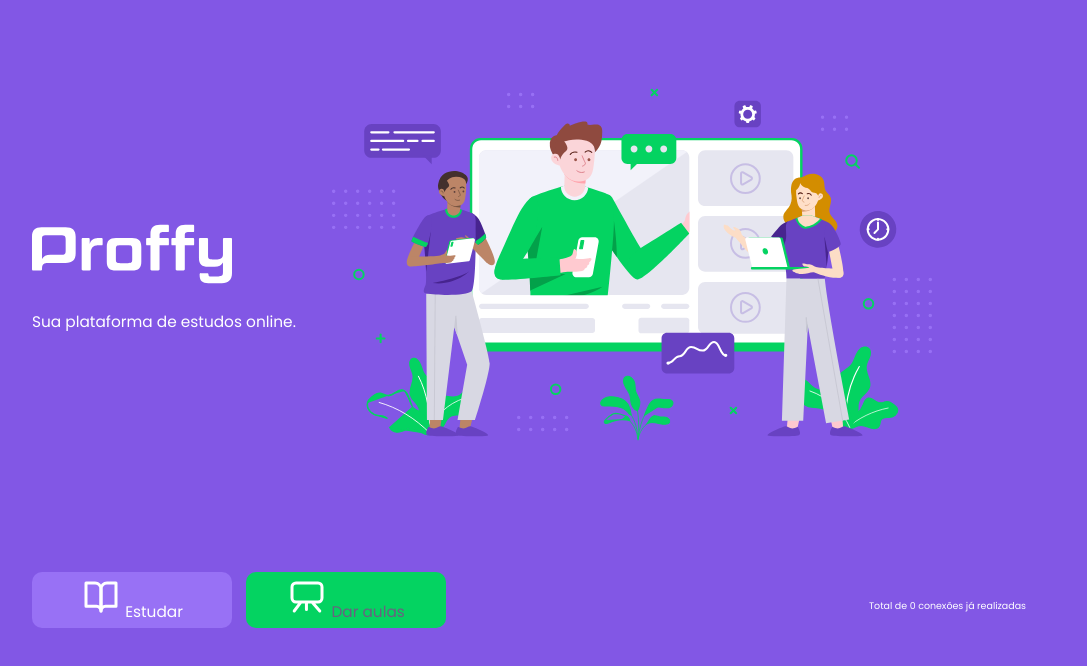
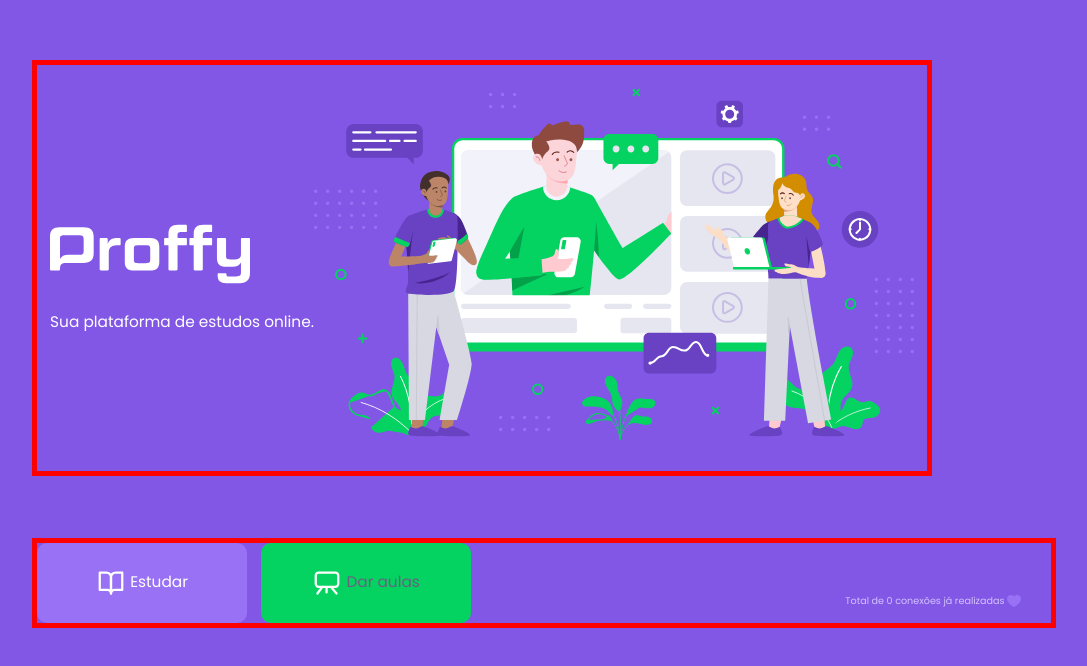
Before and after one commit to GabriellCdeC/Next-Level-Week, a plain HTML site: page index.html in a window 1280 px wide. Shown: the part 132-798 px from the top of the page, without its empty margins (158-1245 px from the left). Drawn offline with Linux system fonts and the light colour scheme.

Commit message:
css update

```diff
--- a/css/style.css
+++ b/css/style.css
@@ -51,10 +51,11 @@
 }
 
 .intro{
-    width: 100%;
     display: flex;
     align-items: center;
-    justify-content: space-between;
+    justify-content: center;
+    border: 5px solid red;
+
 }
 
 .logo img {
@@ -67,13 +68,16 @@
     height: 400px;
 }
 
+
+    /*Outra Div*/
+
 .buttons {
     position: absolute;
     flex-direction: row;
     bottom: 5%;
     display: inline-block;
     width: 80%;
-
+    border: 5px solid red;
 }
 
 .estudar{
@@ -83,7 +87,8 @@
     margin-right: 10px;
     border-radius: 10px;
     border: 0;
-    width: 200px;
+    width: 210px;
+    height: 80px;
 
 }
 
@@ -92,11 +97,26 @@
     padding: 5px;
     border-radius: 10px;
     border: none;
-    width: 200px;
+    width: 210px;
+    height: 80px;
+}
+
+.darAulas img {
+    vertical-align: middle;
+    width: 30px;
+    height: 30px;
+
+}
+.estudar img {
+    vertical-align: middle;
+    width: 30px;
+    height: 30px;
+
 }
 
 .estudar:hover{
     background-color: #6842c2;
+
 }
 
 .darAulas:hover {
@@ -104,8 +124,13 @@
 }
 
 .totalConec{
+    color: var(--color-text-in-primary);;
     position: absolute;
     right: 30px;
     bottom: 15px;
-    font-size: 0.988rem;
+    font-size: 1rem;
 }
+
+.totalConec img{
+    vertical-align: middle;
+}
--- a/index.html
+++ b/index.html
@@ -27,14 +27,12 @@
             <div class="imgLading">
                 <img src="images/landing.svg" alt="landing">
             </div>
+        </div>
 
-            <div class="buttons">
-                <button class="estudar"><img src="images/icons/study.svg" alt="estudar"> Estudar</button>
-                <button class="darAulas"><img src="images/icons/give-classes.svg" alt="darAula"> Dar aulas</button>
-                <p class="totalConec">Total de 0 conexões já realizadas</p>
-            </div>
-
-
+        <div class="buttons">
+            <button class="estudar"><img src="images/icons/study.svg" alt="estudar"> Estudar</button>
+            <button class="darAulas"><img src="images/icons/give-classes.svg" alt="darAula"> Dar aulas</button>
+            <p class="totalConec">Total de 0 conexões já realizadas <img src="images/icons/purple-heart.svg" alt="purple-heart"></p>
         </div>
     </div>
 </body>
```
